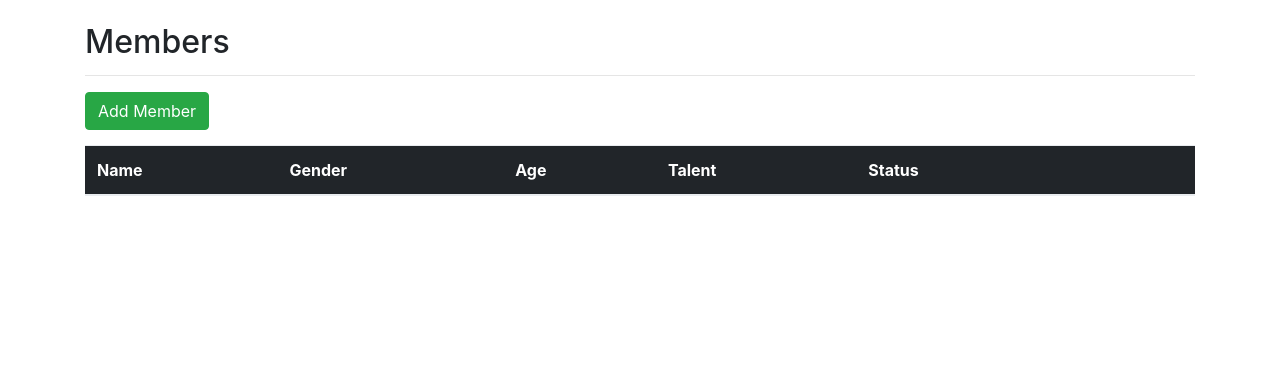
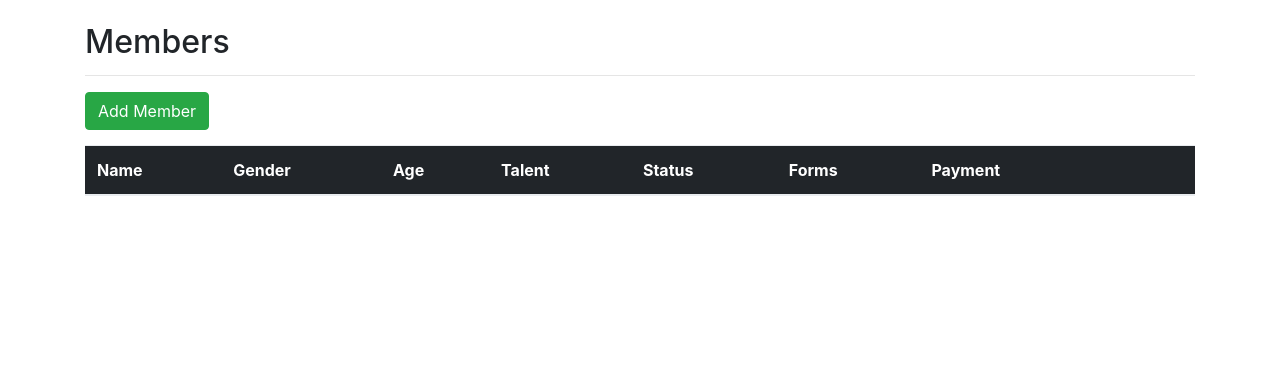
Before and after one commit to zhixuan1994/future-rockstars, a Flask app: page /members in a window 1280 px wide. Shown: the part 56-435 px from the top of the page. Run offline with Flask 2, Linux system fonts and the light colour scheme; data that the repository does not hold is empty; some libraries are stand-ins or nearby versions.

Commit message:
Updated with new metadata for members

```diff
--- a/app/templates/members.html
+++ b/app/templates/members.html
@@ -18,6 +18,8 @@
                 <th>Age</th>
                 <th>Talent</th>
                 <th>Status</th>
+                <th>Forms</th>
+                <th>Payment</th>
                 <th></th>
                 <th></th>
             </tr>
@@ -32,6 +34,16 @@
                     <td>{{ member.age }}</td>
                     <td>{{ member.talent }}</td>
                     <td>{{ member.status }}</td>
+                    {% if member.forms == false %}
+                    <td>No</td>
+                    {% else %}
+                    <td>Yes</td>
+                    {% endif %}
+                    {% if member.payment == false %}
+                    <td>No</td>
+                    {% else %}
+                    <td>Yes</td>
+                    {% endif %}
                     {% if member.checkin == false %}
                     <td>
                         <form action="{{ url_for('checkInMember') }}" method="post">
```
